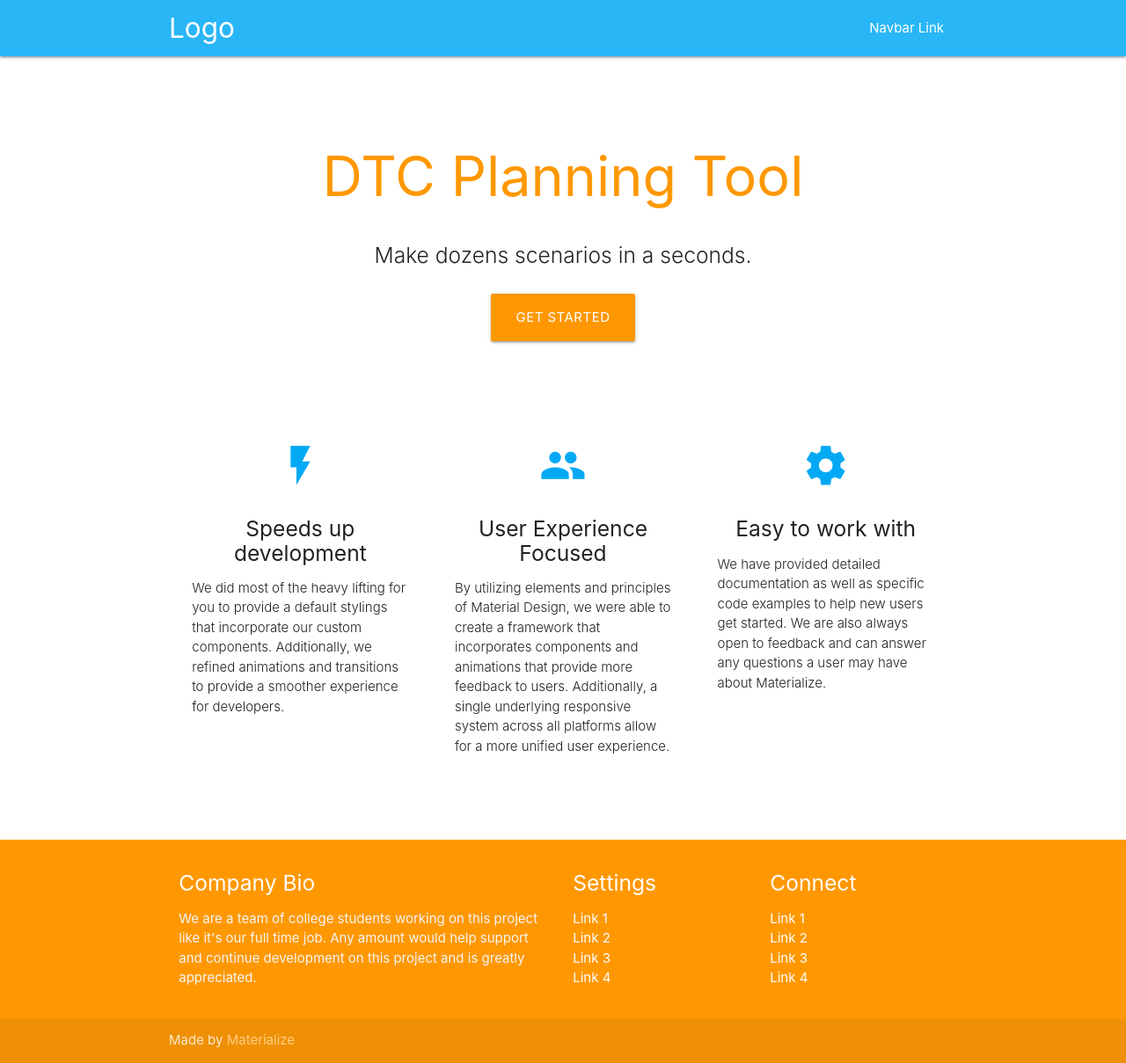
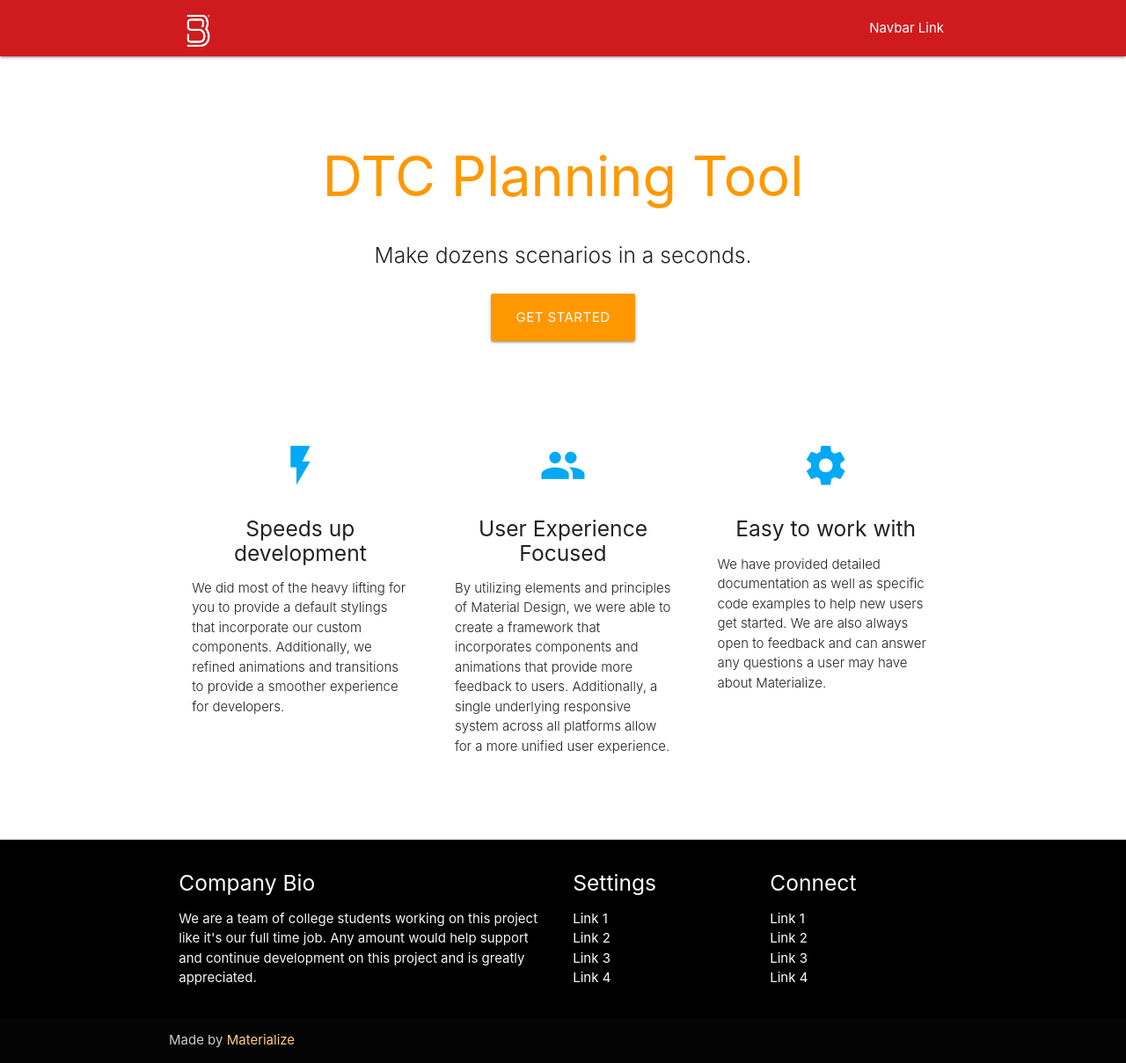
Before and after one commit to dejvoss/productionPlan, a Flask app: page / in a window 1280 px wide. Shown: the whole page at 88% size. Run offline with Flask 3, Linux system fonts and the light colour scheme; some libraries are stand-ins or nearby versions.

Commit message:
Style: changed colors

```diff
--- a/static/css/style.css
+++ b/static/css/style.css
@@ -53,3 +53,8 @@
   padding-left: 5px!important;
 
 }
+
+.bleck-red-background {
+  background-color: #cf1b1e!important;
+  color: #ffff!important;
+}
--- a/templates/base.html
+++ b/templates/base.html
@@ -12,8 +12,10 @@
 {#  <link href="../static/css/style.css" type="text/css" rel="stylesheet" media="screen,projection"/>#}
 </head>
 <body>
-  <nav class="light-blue lighten-1" role="navigation">
-    <div class="nav-wrapper container"><a id="logo-container" href="#" class="brand-logo">Logo</a>
+  <nav class="bleck-red-background" role="navigation">
+    <div class="nav-wrapper container"><a id="logo-container" href="#" class="brand-logo">
+      <img src="{{ url_for('static', filename='img/logo.png') }}" alt="Bleckmann" height="70">
+    </a>
       <ul class="right hide-on-med-and-down">
         <li><a href="#">Navbar Link</a></li>
       </ul>
@@ -30,7 +32,7 @@
 {% endblock %}
 
 
-  <footer class="page-footer orange">
+  <footer class="page-footer black">
     <div class="container">
       <div class="row">
         <div class="col l6 s12">
```
Also changed, not shown: static/img/logo.png (added).
